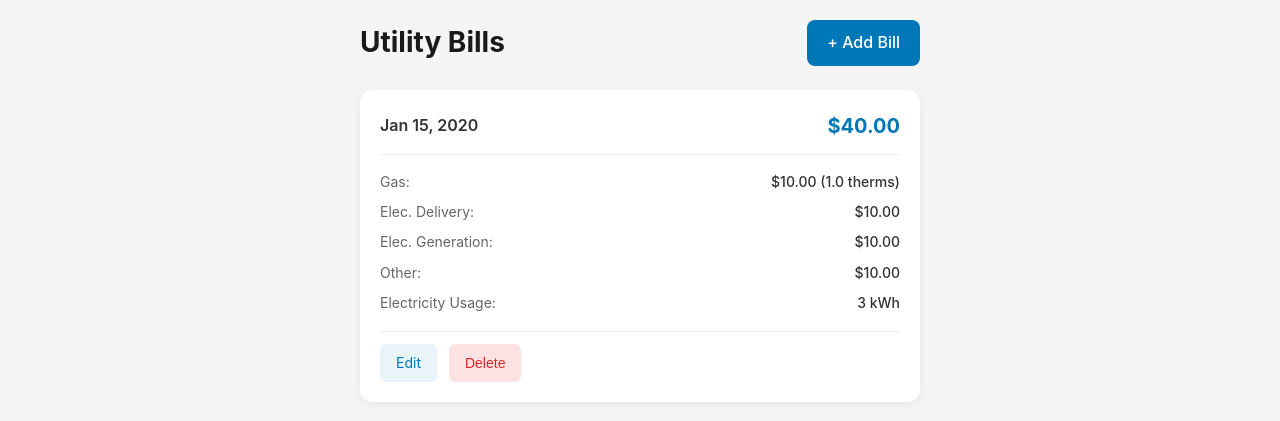
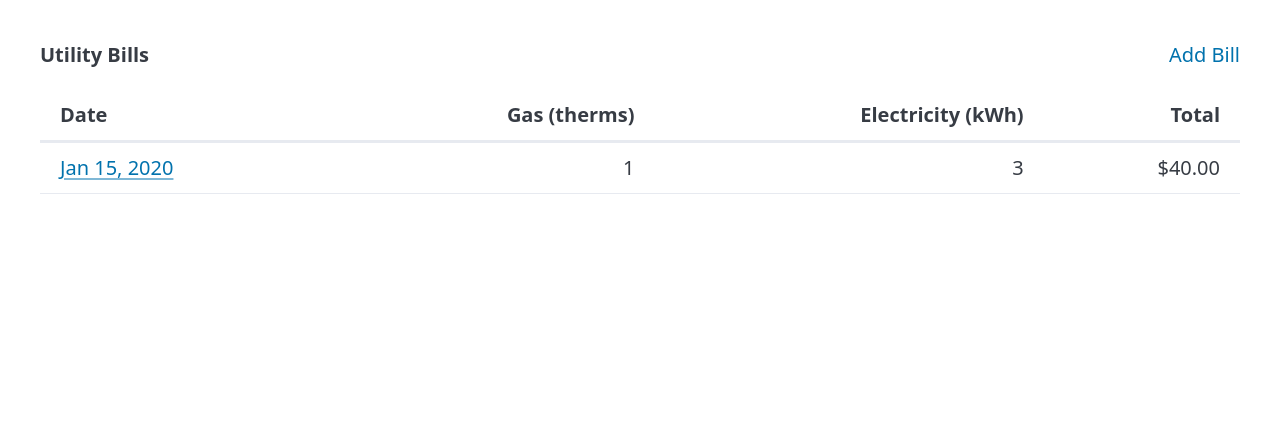
Before and after one commit to quells-bot/sdge-bill, a Flask app: page / in a window 1280 px wide. Shown: the top 421 px of the page. Run offline with Flask 3, Linux system fonts and the light colour scheme; tables that the repository leaves empty hold one stand-in row (values such as "Sample post"); some libraries are stand-ins or nearby versions.

Commit message:
Replace custom CSS with Pico CSS framework
- Switch from custom CSS to Pico CSS v2 from CDN
- Restructure bills list to use table instead of cards
- Use semantic HTML (nav, table, fieldsets) for better accessibility
- Move delete button from list page to edit page
- Simplify header with nav component

Co-Authored-By: Claude Sonnet 4.5 <noreply@anthropic.com>

```diff
--- a/templates/base.html
+++ b/templates/base.html
@@ -1,16 +1,15 @@
 <!DOCTYPE html>
-<html lang="en">
+<html lang="en" data-theme="light">
 <head>
     <meta charset="UTF-8">
     <meta name="viewport" content="width=device-width, initial-scale=1.0">
     <title>{% block title %}Utility Bills Tracker{% endblock %}</title>
-    <link rel="stylesheet" href="{{ url_for('static', filename='css/index.css') }}">
-    <link rel="stylesheet" href="{{ url_for('static', filename='css/app.css') }}">
+    <link rel="stylesheet" href="https://cdn.jsdelivr.net/npm/@picocss/pico@2/css/pico.min.css">
     <script src="https://unpkg.com/htmx.org@1.9.10/dist/htmx.min.js"></script>
 </head>
 <body>
-    <div class="app">
+    <main class="container">
         {% block content %}{% endblock %}
-    </div>
+    </main>
 </body>
 </html>
--- a/templates/bills_list.html
+++ b/templates/bills_list.html
@@ -1,67 +1,41 @@
 {% extends "base.html" %}
 
 {% block content %}
-<div class="bills-page">
-  <div class="page-header">
-    <h1>Utility Bills</h1>
-    <a href="/add" class="btn-add">+ Add Bill</a>
-  </div>
+<nav>
+  <ul>
+    <li><strong>Utility Bills</strong></li>
+  </ul>
+  <ul>
+    <li><a href="/add">Add Bill</a></li>
+  </ul>
+</nav>
 
-  {% if bills|length == 0 %}
-    <div class="empty-state">
-      <p>No bills recorded yet.</p>
-      <a href="/add" class="btn-add">Add your first bill</a>
-    </div>
-  {% else %}
-    <div class="bills-list">
-      {% for bill in bills %}
-        <div class="bill-card">
-          <div class="bill-header">
-            <span class="bill-date">{{ bill.date|format_date }}</span>
-            <span class="bill-total">{{ bill|total_cost|format_currency }}</span>
-          </div>
-
-          <div class="bill-details">
-            <div class="detail-row">
-              <span class="detail-label">Gas:</span>
-              <span class="detail-value">
-                {{ bill.gas_cost|format_currency }} ({{ bill.gas_therms or 0 }} therms)
-              </span>
-            </div>
-            <div class="detail-row">
-              <span class="detail-label">Elec. Delivery:</span>
-              <span class="detail-value">{{ bill.electricity_delivery_cost|format_currency }}</span>
-            </div>
-            <div class="detail-row">
-              <span class="detail-label">Elec. Generation:</span>
-              <span class="detail-value">{{ bill.electricity_generation_cost|format_currency }}</span>
-            </div>
-            {% if bill.other_cost != 0 %}
-              <div class="detail-row">
-                <span class="detail-label">Other:</span>
-                <span class="detail-value">{{ bill.other_cost|format_currency }}</span>
-              </div>
-            {% endif %}
-            <div class="detail-row">
-              <span class="detail-label">Electricity Usage:</span>
-              <span class="detail-value">{{ bill|total_kwh|int }} kWh</span>
-            </div>
-          </div>
-
-          <div class="bill-actions">
-            <a href="/edit/{{ bill.id }}" class="btn-edit">Edit</a>
-            <button
-              hx-delete="/api/bills/{{ bill.id }}"
-              hx-confirm="Are you sure you want to delete this bill?"
-              hx-target="closest .bill-card"
-              hx-swap="outerHTML"
-              class="btn-delete">
-              Delete
-            </button>
-          </div>
-        </div>
-      {% endfor %}
-    </div>
-  {% endif %}
-</div>
+{% if bills|length == 0 %}
+  <article>
+    <p>No bills recorded yet.</p>
+  </article>
+{% else %}
+  <figure>
+    <table>
+      <thead>
+        <tr>
+          <th>Date</th>
+          <th style="text-align: right">Gas (therms)</th>
+          <th style="text-align: right">Electricity (kWh)</th>
+          <th style="text-align: right">Total</th>
+        </tr>
+      </thead>
+      <tbody>
+        {% for bill in bills %}
+          <tr>
+            <td><a href="/edit/{{ bill.id }}">{{ bill.date|format_date }}</a></td>
+            <td style="text-align: right">{{ bill.gas_therms|int }}</td>
+            <td style="text-align: right">{{ bill|total_kwh|int }}</td>
+            <td style="text-align: right">{{ bill|total_cost|format_currency }}</td>
+          </tr>
+        {% endfor %}
+      </tbody>
+    </table>
+  </figure>
+{% endif %}
 {% endblock %}
```
Also changed, not shown: templates/bill_form.html (+63 -46 lines).
